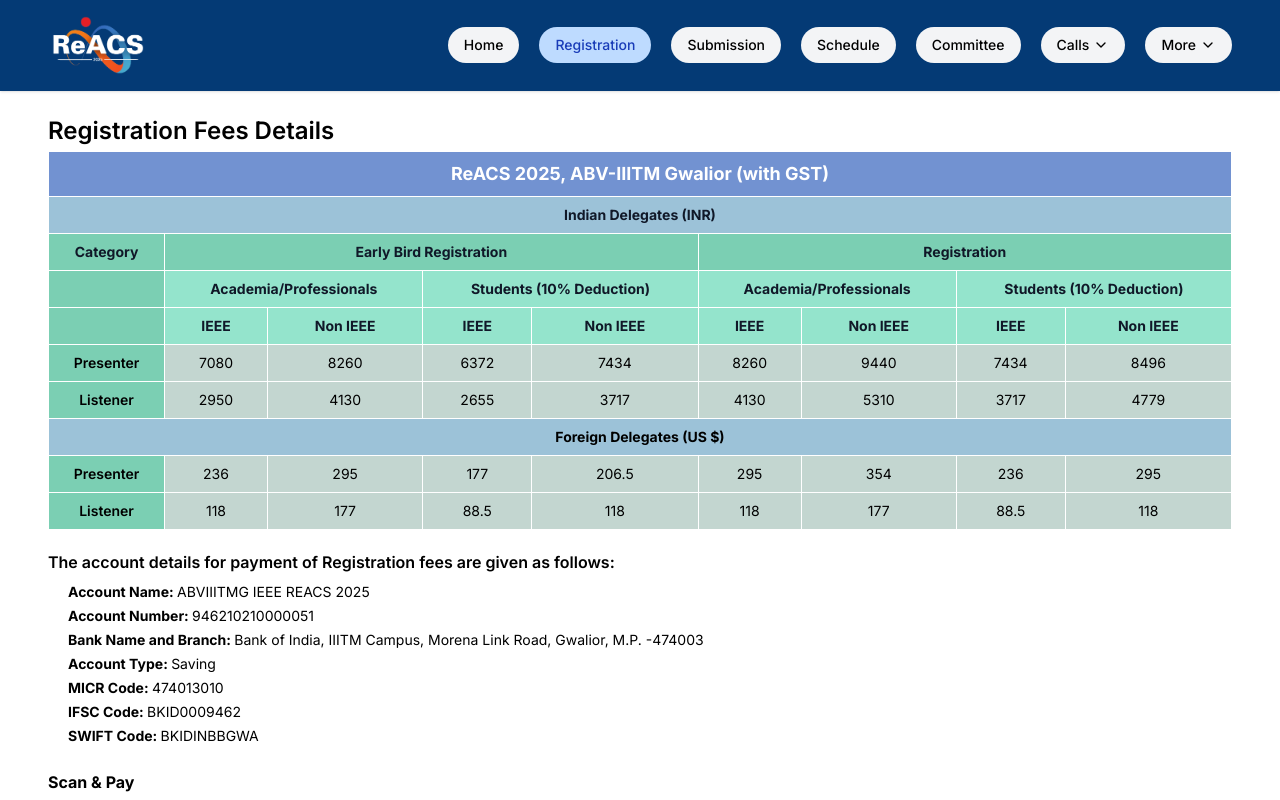
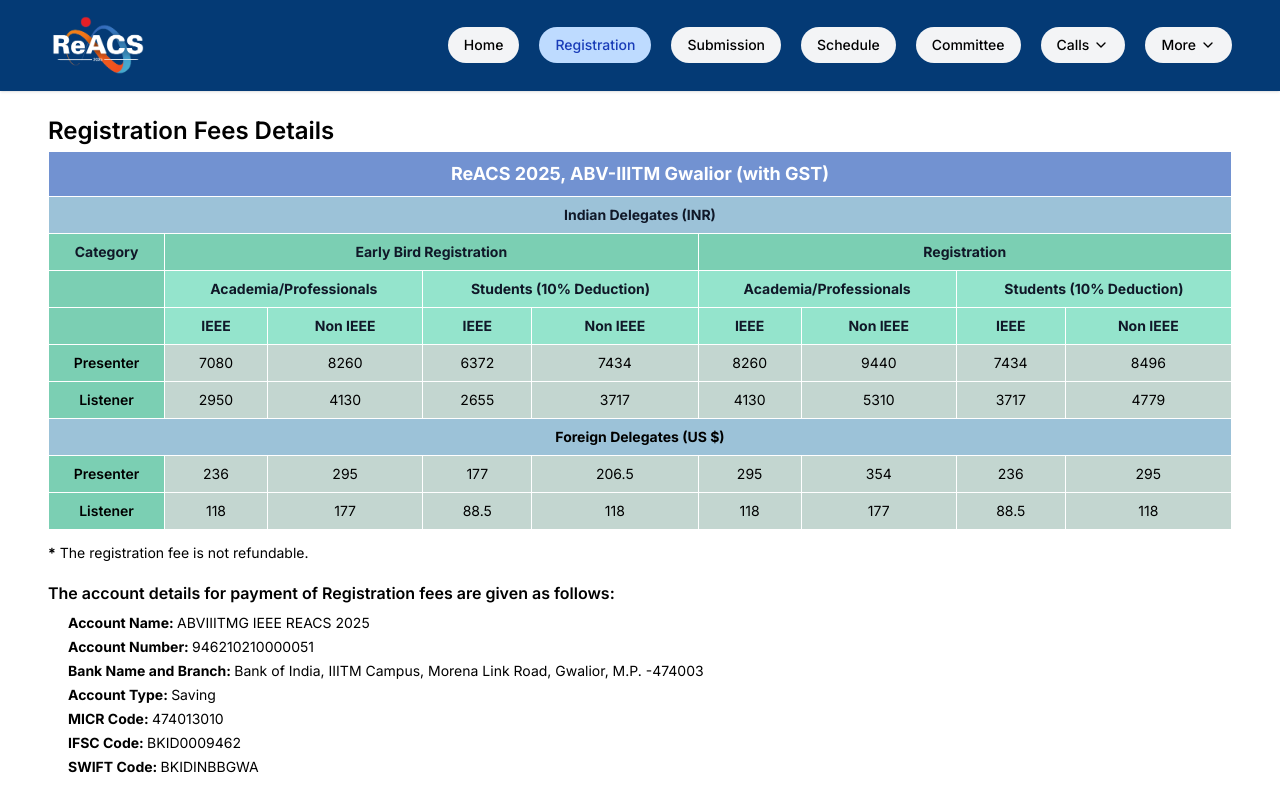
Before and after one commit to dewani12/ReACS_2025, a React (Vite) app in the folder frontend/: page /registration in a window 1280 px wide. Shown: the top 800 px of the page. Built offline with nearby package versions, Linux system fonts and the light colour scheme.

Commit message:
fix: add non-refundable notice for registration fee in Registration component

```diff
--- a/frontend/src/pages/Registration.jsx
+++ b/frontend/src/pages/Registration.jsx
@@ -8,6 +8,9 @@
     <div className="inter py-4 px-4 md:px-12 sm:py-4 md:py-6 max-w-[1280px] mx-auto">
       <div className="text-2xl font-semibold">Registration Fees Details</div>
       <RegistrationFees />
+      <div className="mt-2 text-sm/relaxed">
+        <span className="font-bold">*</span> The registration fee is not refundable.
+      </div>
       <div className="py-4">
         <div className="font-semibold">The account details for payment of Registration fees are given as follows:</div>
         <div className="mt-2 text-sm ml-5 space-y-1">
```
